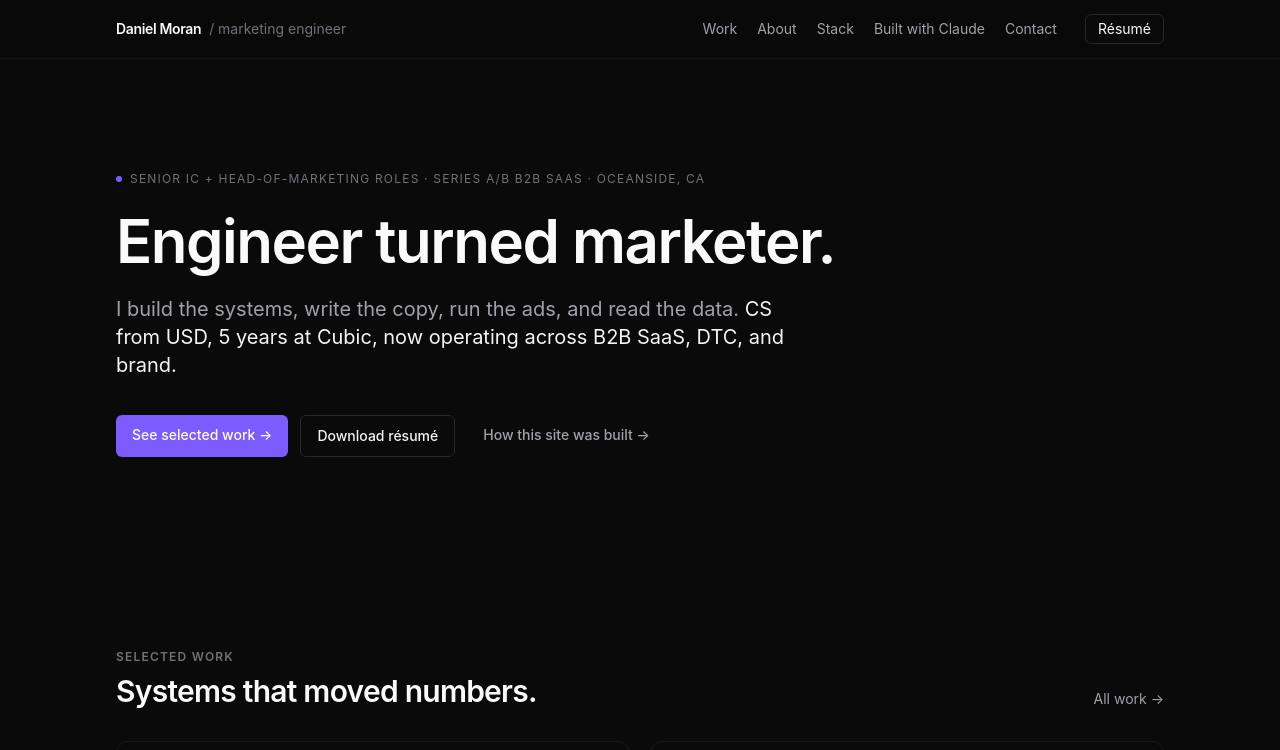
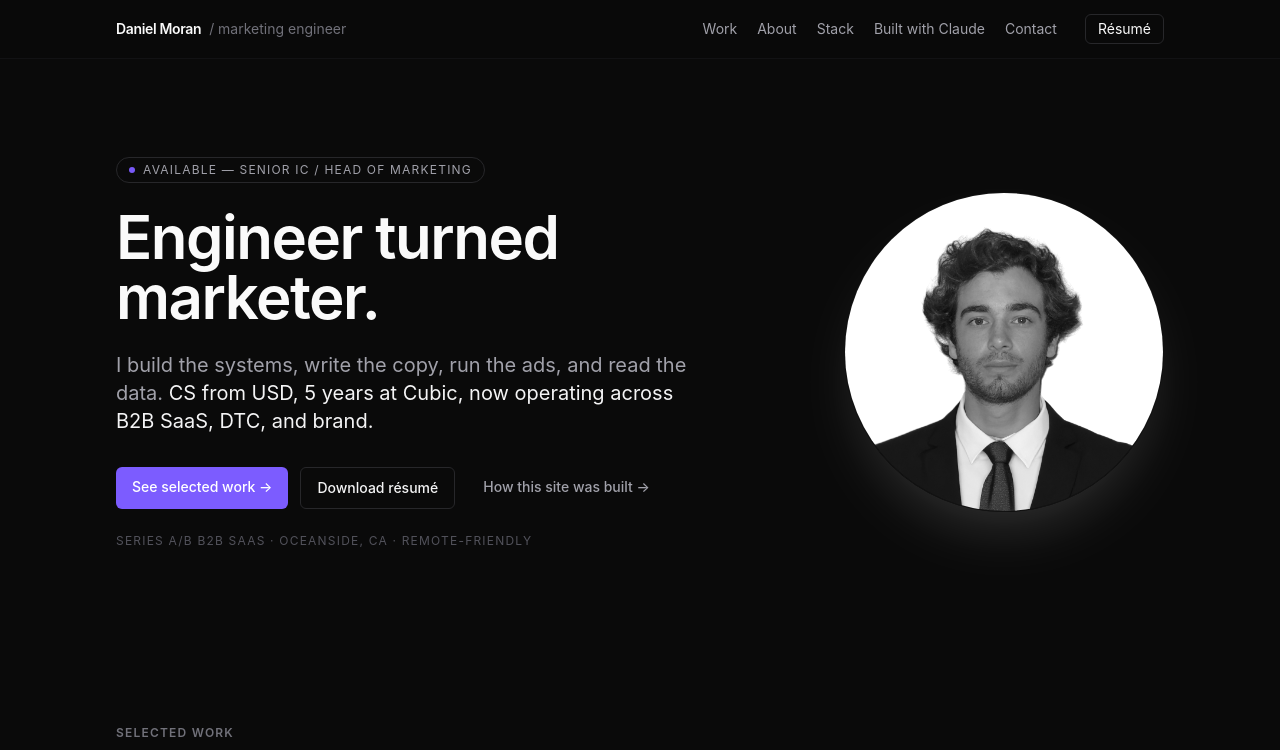
Before and after one commit to daniel54269/danielmoran-dev, a Next.js app: page / in a window 1280 px wide. Shown: the top 750 px of the page. Built offline with nearby package versions, Linux system fonts and the light colour scheme.

Commit message:
Add headshot to home hero, available badge

```diff
--- a/app/page.tsx
+++ b/app/page.tsx
@@ -1,3 +1,4 @@
+import Image from "next/image";
 import Link from "next/link";
 import { Container } from "@/components/Container";
 import { CaseCard } from "@/components/CaseCard";
@@ -15,19 +16,21 @@ export default async function HomePage() {
       {/* Hero */}
       <section className="relative overflow-hidden">
         <div className="pointer-events-none absolute inset-0 -z-10 bg-[radial-gradient(60%_60%_at_50%_0%,rgba(124,92,255,0.18),transparent_70%)]" />
-        <Container className="py-20 sm:py-28">
-          <div className="flex items-center gap-2 text-xs uppercase tracking-widest text-ink-400 mb-6">
-            <span className="inline-block h-1.5 w-1.5 rounded-full bg-accent" />
-            <span>Senior IC + head-of-marketing roles · Series A/B B2B SaaS · {site.location}</span>
+        <Container className="py-16 sm:py-24">
+          <div className="grid items-center gap-10 md:grid-cols-[1.4fr_1fr]">
+            <div>
+              <div className="inline-flex items-center gap-2 rounded-full border border-ink-700 bg-ink-900/60 px-3 py-1 text-xs uppercase tracking-widest text-ink-300 mb-6">
+                <span className="inline-block h-1.5 w-1.5 rounded-full bg-accent animate-pulse" />
+                <span>Available — Senior IC / Head of Marketing</span>
               </div>
-          <h1 className="text-4xl sm:text-5xl lg:text-6xl font-semibold tracking-tight leading-[1.05] text-ink-50 max-w-3xl">
+              <h1 className="text-4xl sm:text-5xl lg:text-6xl font-semibold tracking-tight leading-[1.05] text-ink-50">
                 Engineer turned marketer.
               </h1>
-          <p className="mt-6 max-w-2xl text-lg sm:text-xl text-ink-300 leading-relaxed">
+              <p className="mt-6 max-w-xl text-lg sm:text-xl text-ink-300 leading-relaxed">
                 I build the systems, write the copy, run the ads, and read the data.{" "}
                 <span className="text-ink-100">{site.positioningShort}</span>
               </p>
-          <div className="mt-9 flex flex-wrap gap-3">
+              <div className="mt-8 flex flex-wrap gap-3">
                 <Link
                   href="/work"
                   className="rounded-md bg-accent px-4 py-2.5 text-sm font-medium text-white hover:bg-accent-soft transition-colors"
@@ -46,6 +49,22 @@ export default async function HomePage() {
                 >
                   How this site was built →
                 </Link>
+              </div>
+              <div className="mt-6 text-xs uppercase tracking-widest text-ink-500">
+                Series A/B B2B SaaS · {site.location} · Remote-friendly
+              </div>
+            </div>
+            <div className="relative justify-self-center md:justify-self-end">
+              <div className="absolute -inset-6 -z-10 rounded-full bg-[radial-gradient(closest-side,rgba(124,92,255,0.35),transparent_75%)] blur-2xl" />
+              <Image
+                src="/headshot.png"
+                alt="Daniel Moran"
+                width={420}
+                height={420}
+                priority
+                className="h-56 w-56 sm:h-72 sm:w-72 md:h-80 md:w-80 rounded-full object-cover [filter:grayscale(100%)_contrast(1.05)] border border-ink-800 shadow-[0_30px_60px_-20px_rgba(124,92,255,0.45)]"
+              />
+            </div>
           </div>
         </Container>
       </section>
```
Also changed, not shown: public/6c2ff078dd9ca11a7a3444d2b1d6cf09.webp (added), 1 other file (tests, documents, lock files or other folders). Lines whose indentation alone changed are shown as unchanged.
